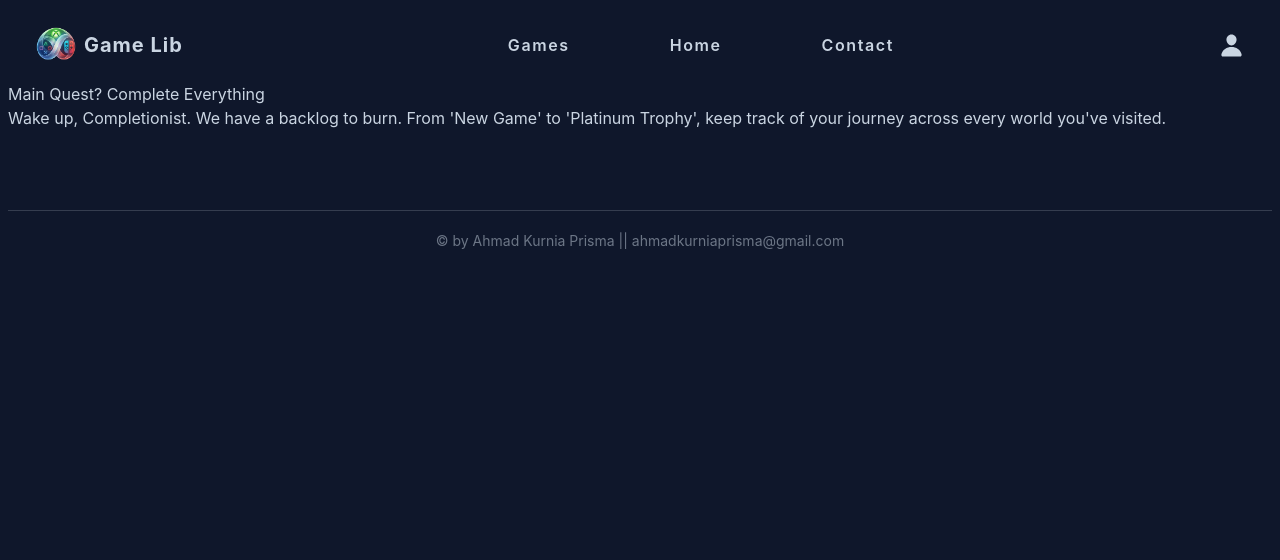
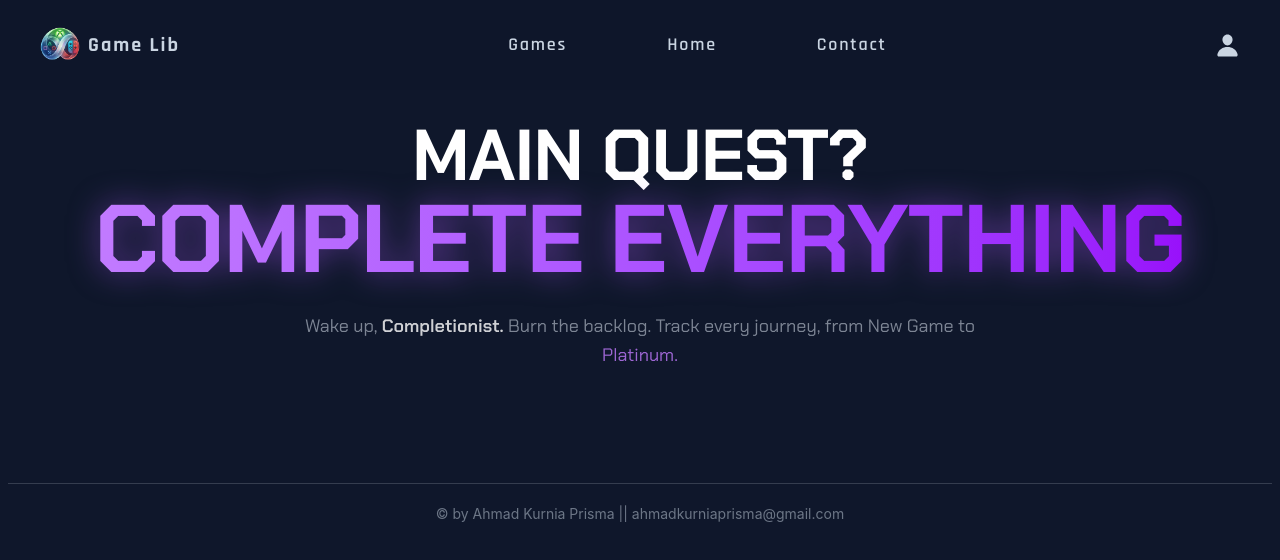
Before and after one commit to ak7prisma/game-collection, a React (Vite) app: page / in a window 1280 px wide. Shown: the top 560 px of the page. Built offline with nearby package versions, Linux system fonts and the light colour scheme.

Commit message:
feat: add-header

```diff
--- a/index.html
+++ b/index.html
@@ -1,10 +1,10 @@
 <!doctype html>
 <html lang="en">
   <head>
+    <meta charset="UTF-8" />
     <link rel="preconnect" href="https://fonts.googleapis.com">
     <link rel="preconnect" href="https://fonts.gstatic.com" crossorigin>
-    <link href="https://fonts.googleapis.com/css2?family=Chakra+Petch:ital,wght@0,300;0,400;0,500;0,600;0,700;1,300;1,400;1,500;1,600;1,700&family=Rajdhani:wght@300;400;500;600;700&display=swap" rel="stylesheet">
-    <meta charset="UTF-8" />
+    <link href="https://fonts.googleapis.com/css2?family=Chakra+Petch:wght@400;500;600;700&family=Rajdhani:wght@500;600;700&display=swap" rel="stylesheet">
     <link rel="icon" href="Logo.png">
     <meta name="viewport" content="width=device-width, initial-scale=1.0" />
     <title>game-collection</title>
--- a/package.json
+++ b/package.json
@@ -28,6 +28,8 @@
     "eslint-plugin-react-hooks": "^7.0.1",
     "eslint-plugin-react-refresh": "^0.5.2",
     "globals": "^17.4.0",
+    "postcss": "^8.5.8",
+    "tailwindcss": "^4.2.2",
     "vite": "^8.0.1"
   }
 }
--- a/src/components/MainSection.jsx
+++ b/src/components/MainSection.jsx
@@ -3,7 +3,7 @@ import ListGame from "./MainSection/ListGame";
 
 export default function MainSection(){
     return(
-        <main>
+        <main className="mt-22">
             <Header />
             <ListGame />
         </main>
--- a/src/components/MainSection/Header.jsx
+++ b/src/components/MainSection/Header.jsx
@@ -1,12 +1,18 @@
-export default function Header(){
-    return(
-        <section>
-            <p>
-                Main Quest? Complete Everything
-            </p>
-            <p>
-                Wake up, Completionist. We have a backlog to burn. From 'New Game' to 'Platinum Trophy', keep track of your journey across every world you've visited.
-            </p>
-        </section>
-    );
+export default function Header() {
+  return (
+    <section className="flex flex-col items-center justify-center py-4 md:py-8 text-center">
+      <div className="font-chakra font-bold leading-none tracking-tighter">
+        <h2 className="text-white text-4xl md:text-7xl">
+          MAIN QUEST?
+        </h2>
+        <h2 className="text-transparent bg-clip-text bg-linear-to-r from-purple-400 to-purple-600 text-3xl md:text-8xl drop-shadow-[0_0_15px_rgba(168,85,247,0.5)]">
+          COMPLETE EVERYTHING
+        </h2>
+      </div>
+      <p className="mt-6 font-chakra text-gray-400 text-sm md:text-lg max-w-md md:max-w-2xl leading-relaxed opacity-80">
+        Wake up, <span className="text-white font-semibold">Completionist.</span> Burn the backlog.
+        Track every journey, from New Game to <span className="text-purple-400">Platinum.</span>
+      </p>
+    </section>
+  );
 }
--- a/src/components/MainSection/ListGame.jsx
+++ b/src/components/MainSection/ListGame.jsx
@@ -1,7 +1,7 @@
 export default function ListGame(){
     return(
-        <div>
+        <section>
 
-        </div>
+        </section>
     );
 }
--- a/src/components/Navbar.jsx
+++ b/src/components/Navbar.jsx
@@ -3,16 +3,16 @@ import { navItems } from "../data/navItems";
 
 export default function Navbar() {
   return (
-    <nav >
-      <div className="flex justify-between items-center p-3 md:px-7">
+    <nav className="font-rajdhani">
+      <div className="fixed top-0 left-0 right-0 flex py-5 px-5 md:px-10 justify-between items-center bg-slate-900/90">
         <div className="flex items-center gap-2 hover:skew-1 duration-300 cursor-pointer">
           <img src="public/Logo.png" alt="Logo" className="w-10" />
-          <p className="text-xl font-bold tracking-wider hover:text-purple-400 duration-300">
+          <p className="text-xl font-bold tracking-widest hover:text-purple-400 duration-300">
             Game Lib
           </p>
         </div>
 
-        <ul className="hidden md:flex items-center gap-25 text-md font-semibold">
+        <ul className="hidden md:flex items-center gap-25 text-lg font-semibold">
           {navItems.map((item) => (
             <li
               key={item.id}
--- a/src/index.css
+++ b/src/index.css
@@ -1 +1,8 @@
 @import "tailwindcss";
+
+@import url('https://fonts.googleapis.com/css2?family=Chakra+Petch:ital,wght@0,300;0,400;0,500;0,600;0,700;1,300;1,400;1,500;1,600;1,700&family=Rajdhani:wght@300;400;500;600;700&display=swap');
+
+@theme {
+  --font-chakra: "Chakra Petch", sans-serif;
+  --font-rajdhani: "Rajdhani", sans-serif;
+}
--- a/tailwind.config.js
+++ /dev/null
@@ -1,16 +0,0 @@
-/** @type {import('tailwindcss').Config} */
-export default {
-  content: [
-    "./index.html",
-    "./src/**/*.{js,ts,jsx,tsx}",
-  ],
-  theme: {
-    extend: {
-      fontFamily: {
-        rajdhani: ['Rajdhani', 'sans-serif'],
-        chakra: ['"Chakra Petch"', 'sans-serif'],
-      }
-    },
-  },
-  plugins: [],
-}
```
